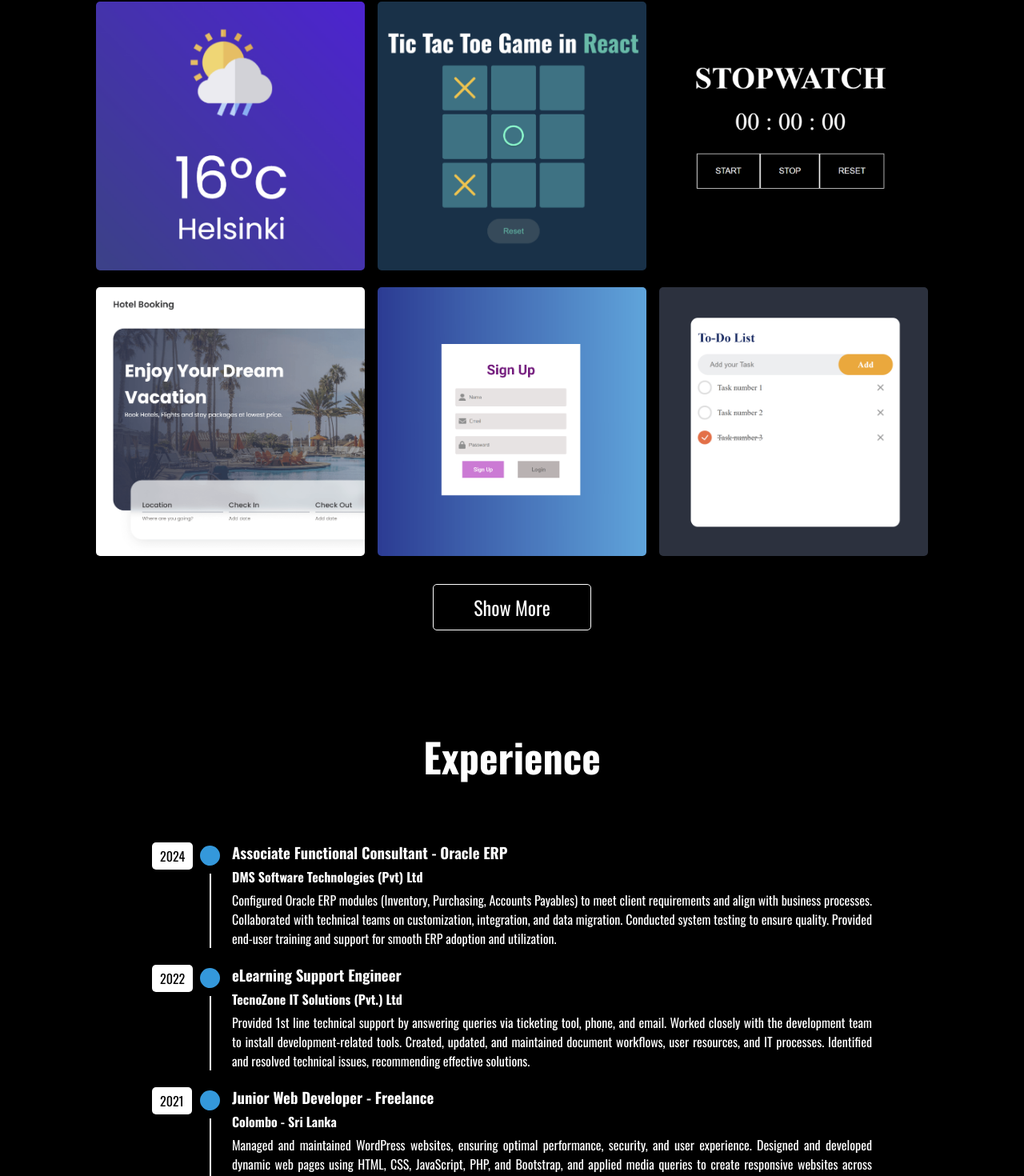
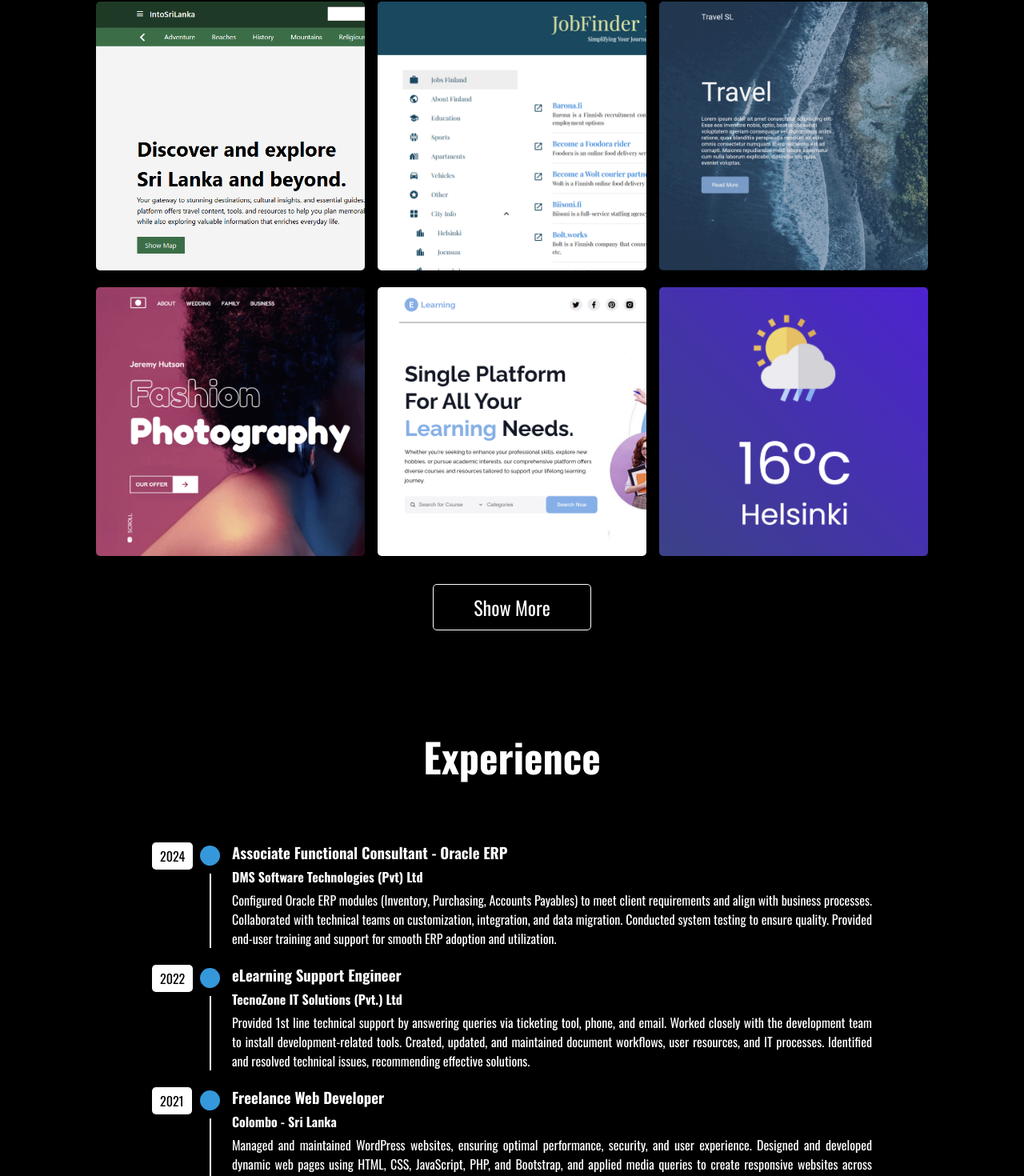
Before and after one commit to LakmalSenevirathna/portfolio-website-react, a React (Vite) app: page / in a window 1280 px wide. Shown: the part 2504-3974 px from the top of the page at 80% size. Built offline with nearby package versions, Linux system fonts and the light colour scheme.

Commit message:
update portfolio

```diff
--- a/src/Components/Portfolio/Portfolio.jsx
+++ b/src/Components/Portfolio/Portfolio.jsx
@@ -10,6 +10,8 @@ import image6 from '../../Assets/Portfolio/6.png'
 import image7 from '../../Assets/Portfolio/7.png'
 import image8 from '../../Assets/Portfolio/8.png'
 import image9 from '../../Assets/Portfolio/9.png'
+import image10 from '../../Assets/Portfolio/10.png'
+import image11 from '../../Assets/Portfolio/11.png'
 
 const Portfolio = () => {
 
@@ -22,15 +24,19 @@ const Portfolio = () => {
     const [showingAll, setShowingAll] = useState(false);
 
     const portfolios = [
+        { image: image10, appName:"Sri Lanka Travel Blog", link: "https:/intosrilanka.com" },
+        { image: image11, appName:"Finland Job Finding Resources and more", link: "https://jobfinderfinland.com" },
+        { image: image7, appName:"Travel Website", link: "https://github.com/LakmalSenevirathna/Travel-Website" },
+        { image: image8, appName:"Photography Landing Page", link: "https://github.com/LakmalSenevirathna/Photography-Landing-Page" },
+        { image: image9, appName:"E Learning Landing Page", link: "https://github.com/LakmalSenevirathna/E-Learning-Landing-Page" },
         { image: image1, appName:"Weather App", link: "https://github.com/LakmalSenevirathna/weather-app-using-react" },
         { image: image2, appName:"Tic Tac Toe Game", link: "https://github.com/LakmalSenevirathna/Tic-Tac-Toe-Game-in-React-Js" },
         { image: image3, appName:"Stopwatch", link: "https://github.com/LakmalSenevirathna/Stopwatch-in-ReactJS" },
         { image: image4, appName:"Hotel Booking Website", link: "https://github.com/LakmalSenevirathna/Responsive-Hotel-Booking-Website" },
         { image: image5, appName:"Login Signup", link: "https://github.com/LakmalSenevirathna/Login-Signup-React-Js" },
-        { image: image6, appName:"Todo List", link: "https://github.com/LakmalSenevirathna/Todo-List-React-Js" },
-        { image: image7, appName:"Travel Website", link: "https://github.com/LakmalSenevirathna/Travel-Website" },
-        { image: image8, appName:"Photography Landing Page", link: "https://github.com/LakmalSenevirathna/Photography-Landing-Page" },
-        { image: image9, appName:"E Learning Landing Page", link: "https://github.com/LakmalSenevirathna/E-Learning-Landing-Page" }
+        { image: image6, appName:"Todo List", link: "https://github.com/LakmalSenevirathna/Todo-List-React-Js" }
+
+
       ];
 
       const toggleShow = () => {
@@ -112,7 +118,7 @@ const Portfolio = () => {
                   <div className="timeline__icon"></div>
               </div>
               <div className="timeline__content">
-                  <h3>Junior Web Developer - Freelance</h3>
+                  <h3>Freelance Web Developer</h3>
                   <h4>Colombo - Sri Lanka</h4>
                   <p>
                   Managed and maintained WordPress websites, ensuring optimal performance, security, and user
```
Also changed, not shown: src/Assets/Portfolio/10.png (added), src/Assets/Portfolio/11.png (added).
